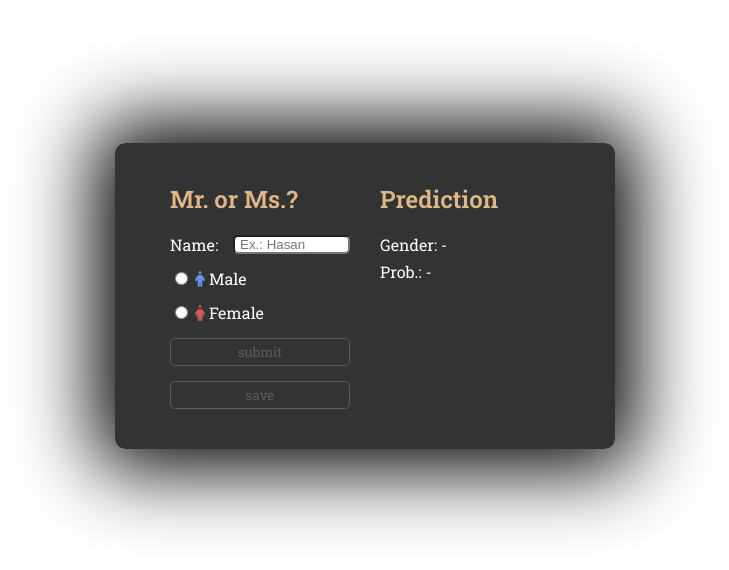
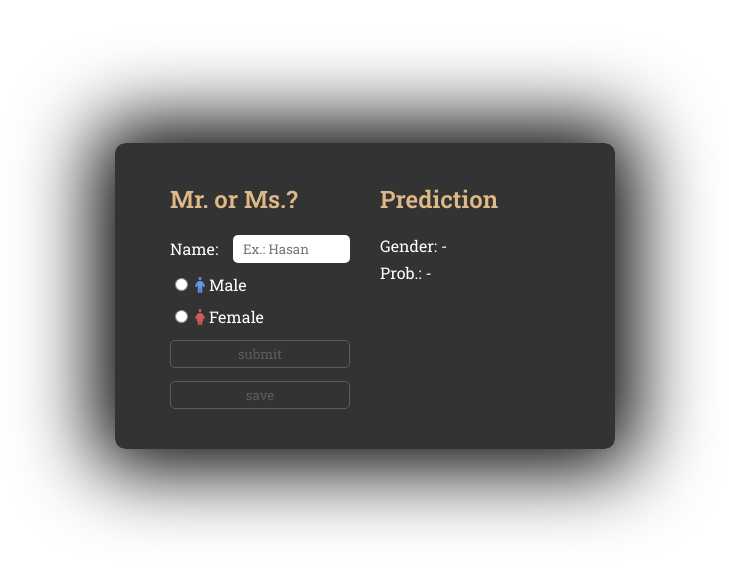
Before and after one commit to amir78729/aghaye-ya-khanoome, a plain HTML site: page index.html in a window 1280 px wide. Shown: the part 104-674 px from the top of the page, without its empty margins (275-1004 px from the left). Drawn offline with Linux system fonts and the light colour scheme.

Commit message:
style refinement

```diff
--- a/src/styles/content.css
+++ b/src/styles/content.css
@@ -47,7 +47,11 @@ h2 {
 .input-text-field input[type="text"] {
     width: 65%;
     border-radius: 5px;
-    padding: 0 5px;
+    padding: 0 10px;
+    font-family: 'Roboto Slab', serif;
+    height: 28px;
+    outline: none;
+    border: none;
 }
 
 /* setting content box column widths */
@@ -57,7 +61,7 @@ h2 {
 }
 
 input[type="radio"] {
-    margin-top: 17px;
+    margin-top: 15px;
 }
 
 p[id*="prediction"] {
@@ -89,7 +93,7 @@ button:hover {
 }
 /* adding space between buttons */
 #save-button, #submit-button {
-    margin-top: 15px;
+    margin-top: 13px;
 }
 
 /* setting labels for "Prediction section" fields */
```
